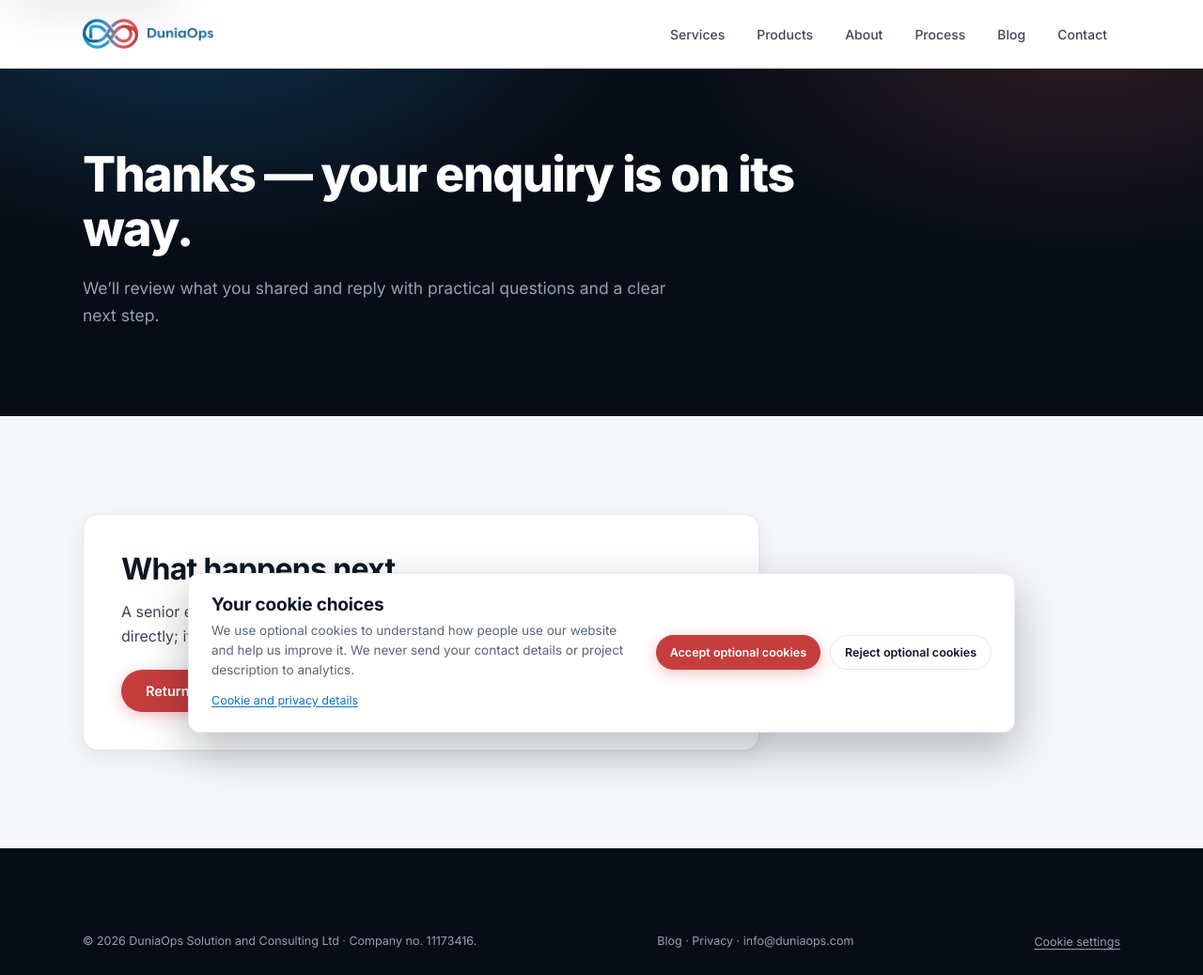
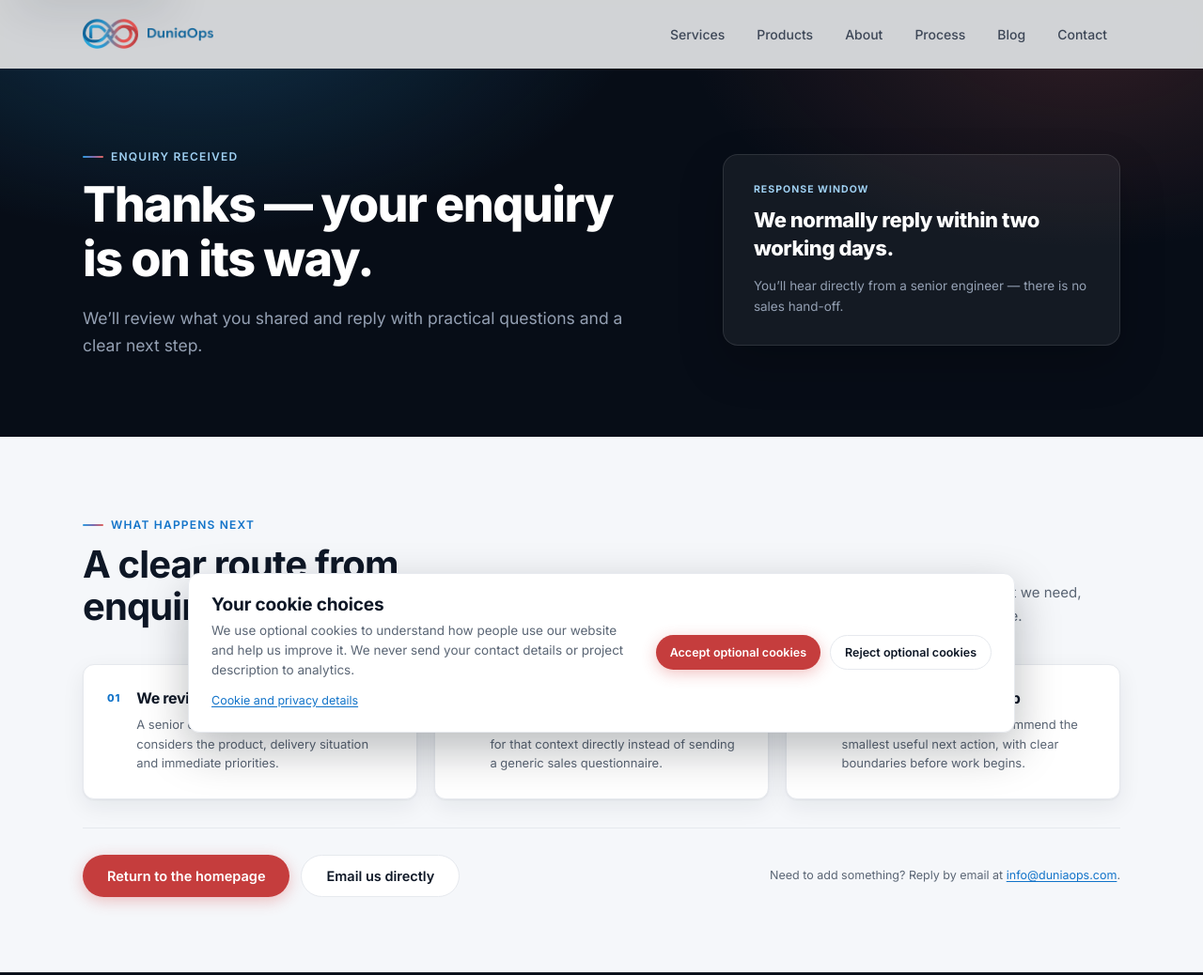
Before and after one commit to duniaops/duniaops, a website: page thank-you.html in a window 1280 px wide. Shown: the top 1038 px of the page at 94% size. Drawn offline with Linux system fonts and the light colour scheme.

Commit message:
fix(contact): improve thank-you page layout

```diff
--- a/css/site.css
+++ b/css/site.css
@@ -508,10 +508,36 @@
 .prose a{text-decoration:underline;text-underline-offset:2px}
 .legal-page .prose{max-width:820px}
 .legal-page .prose h2:first-child{margin-top:0}
-.success-panel{max-width:720px;background:#fff;border:1px solid var(--line);border-radius:var(--radius);padding:40px;box-shadow:var(--shadow)}
-.success-panel h2{font-size:32px;margin-bottom:14px}
-.success-panel p{font-size:16px;margin-bottom:22px}
-.success-actions{display:flex;gap:14px;flex-wrap:wrap}
+.thank-you-page{min-height:100vh;min-height:100dvh;display:flex;flex-direction:column;background:var(--navy)}
+.thank-you-page>header,.thank-you-page>.foot{flex:none}
+.thank-you-page main{display:flex;flex:1;flex-direction:column}
+.thank-you-hero{padding:76px 0 82px}
+.thank-you-hero-grid{display:grid;grid-template-columns:minmax(0,1.18fr) minmax(300px,.82fr);gap:72px;align-items:center}
+.thank-you-hero .kicker{color:var(--sky)}
+.thank-you-response{
+  padding:30px 32px;background:rgba(255,255,255,.055);border:1px solid var(--line-dark);
+  border-radius:var(--radius);box-shadow:0 20px 48px rgba(0,0,0,.22);
+}
+.thank-you-response span{display:block;margin-bottom:12px;color:var(--sky);font:700 10.5px/1.3 'Inter',sans-serif;letter-spacing:.1em;text-transform:uppercase}
+.thank-you-response strong{display:block;color:#fff;font:750 22px/1.35 'Inter',sans-serif;letter-spacing:-.02em}
+.thank-you-response p{margin-top:13px;color:var(--text-dark-muted);font-size:13.5px}
+.thank-you-next{display:flex;flex:1;align-items:center;padding:76px 0 80px}
+.thank-you-next>.container{width:100%}
+.thank-you-next-head{display:grid;grid-template-columns:minmax(0,.9fr) minmax(0,1.1fr);gap:64px;align-items:end}
+.thank-you-next-head .kicker{margin-bottom:14px}
+.thank-you-next-head h2{font-size:clamp(28px,3.5vw,40px)}
+.thank-you-next-head>p{max-width:560px;color:var(--soft);font-size:15px}
+.thank-you-steps{display:grid;grid-template-columns:repeat(3,1fr);gap:18px;margin-top:38px;list-style:none}
+.thank-you-steps li{display:flex;gap:17px;min-width:0;padding:27px 25px;background:#fff;border:1px solid var(--line);border-radius:var(--radius-sm);box-shadow:var(--shadow)}
+.thank-you-steps li>span{flex:0 0 auto;color:var(--blue);font:800 11px/1.5 'Inter',sans-serif;letter-spacing:.08em}
+.thank-you-steps h3{font-size:16px;margin-bottom:8px}
+.thank-you-steps p{color:var(--soft);font-size:13px;line-height:1.6}
+.thank-you-actions{display:flex;align-items:center;justify-content:space-between;gap:28px;margin-top:30px;padding-top:28px;border-top:1px solid var(--line)}
+.thank-you-actions>div{display:flex;gap:12px;flex-wrap:wrap}
+.thank-you-actions>p{color:var(--soft);font-size:12.5px;text-align:right}
+.thank-you-actions>p a{text-decoration:underline;text-underline-offset:2px}
+.thank-you-page .foot{padding:28px 0}
+.thank-you-page .foot-base{padding-top:0}
 .deliver-grid{display:grid;grid-template-columns:repeat(3,1fr);gap:18px;margin-top:40px}
 .deliver{
   background:#fff;border:1px solid var(--line);border-radius:var(--radius-sm);
@@ -983,6 +1009,10 @@
   .cta .cta-actions{margin-left:0}
   .contact-grid{grid-template-columns:1fr;gap:42px}
   .page-hero{padding:64px 0 72px}
+  .thank-you-hero-grid{grid-template-columns:1fr;gap:30px}
+  .thank-you-response{max-width:680px}
+  .thank-you-next-head{grid-template-columns:1fr;gap:16px;align-items:start}
+  .thank-you-steps{grid-template-columns:1fr}
   .blog-grid{grid-template-columns:1fr 1fr}
   .homepage-blog .homepage-blog-card-fourth{display:flex}
   .article-layout{grid-template-columns:minmax(0,760px);gap:44px}
@@ -1047,6 +1077,16 @@
   .foot-grid{grid-template-columns:1fr}
   .page-hero .hero-cta{flex-direction:column;align-items:stretch;width:100%}
   .page-hero .hero-cta .btn{width:100%;justify-content:center}
+  .thank-you-hero{padding:58px 0 62px}
+  .thank-you-response{padding:24px 22px}
+  .thank-you-response strong{font-size:19px}
+  .thank-you-next{padding:58px 0 62px}
+  .thank-you-steps{margin-top:30px}
+  .thank-you-steps li{padding:23px 21px}
+  .thank-you-actions{align-items:stretch;flex-direction:column}
+  .thank-you-actions>div{align-items:stretch;flex-direction:column}
+  .thank-you-actions .btn{width:100%;justify-content:center}
+  .thank-you-actions>p{text-align:left}
   .contact-section{padding:72px 0}
   .form-card{padding:24px 20px}
   .form-grid{grid-template-columns:1fr}
--- a/thank-you.html
+++ b/thank-you.html
@@ -10,19 +10,51 @@
 <link rel="preconnect" href="https://fonts.googleapis.com">
 <link rel="preconnect" href="https://fonts.gstatic.com" crossorigin>
 <link href="https://fonts.googleapis.com/css2?family=Inter:wght@400;500;600;700;800&amp;display=swap" rel="stylesheet">
-<link rel="stylesheet" href="css/site.css?v=20260723-blog">
+<link rel="stylesheet" href="css/site.css?v=20260908-thank-you-layout">
 <script src="js/analytics.js?v=20260907-lead-taxonomy" defer></script>
 <script src="js/site.js?v=20260723-blog" defer></script>
 </head>
-<body>
+<body class="thank-you-page">
 
 <a class="skip-link" href="#main-content">Skip to main content</a>
 
 <header><nav class="container nav" aria-label="Primary navigation"><a class="brand" href="/" aria-label="DuniaOps home"><img class="mark" src="assets/logo-mark.png" alt="DuniaOps logo" width="59" height="32"><img class="word" src="assets/logo-wordmark.png" alt="DuniaOps" width="69" height="15"></a><button class="nav-burger" type="button" aria-expanded="false" aria-controls="primary-navigation" aria-label="Open navigation"><span></span><span></span><span></span></button><ul class="nav-links" id="primary-navigation"><li><a href="/#services">Services</a></li><li><a href="/products">Products</a></li><li><a href="/about">About</a></li><li><a href="/#process">Process</a></li><li><a href="/blog">Blog</a></li><li><a href="/#contact">Contact</a></li></ul></nav></header>
 
 <main id="main-content">
-  <div class="page-hero"><div class="container"><h1>Thanks — your enquiry is on its way.</h1><p class="lead">We’ll review what you shared and reply with practical questions and a clear next step.</p></div></div>
-  <section class="alt"><div class="container"><div class="success-panel"><h2>What happens next</h2><p>A senior engineer will read your enquiry. If we need more context, we’ll ask for it directly; if the fit is clear, we’ll suggest the smallest useful next step.</p><div class="success-actions"><a class="btn btn-red" href="/">Return to the homepage</a><a class="btn btn-outline" href="mailto:info@duniaops.com">Email us directly</a></div></div></div></section>
+  <div class="page-hero thank-you-hero">
+    <div class="container thank-you-hero-grid">
+      <div>
+        <span class="kicker">Enquiry received</span>
+        <h1>Thanks — your enquiry is on its way.</h1>
+        <p class="lead">We’ll review what you shared and reply with practical questions and a clear next step.</p>
+      </div>
+      <aside class="thank-you-response" aria-label="Response expectation">
+        <span>Response window</span>
+        <strong>We normally reply within two working days.</strong>
+        <p>You’ll hear directly from a senior engineer — there is no sales hand-off.</p>
+      </aside>
+    </div>
+  </div>
+  <section class="alt thank-you-next">
+    <div class="container">
+      <div class="thank-you-next-head">
+        <div>
+          <span class="kicker">What happens next</span>
+          <h2>A clear route from enquiry to decision.</h2>
+        </div>
+        <p>We keep the first step useful and proportionate. You’ll know what we need, what we recommend and whether working together makes sense.</p>
+      </div>
+      <ol class="thank-you-steps">
+        <li><span aria-hidden="true">01</span><div><h3>We review the context</h3><p>A senior engineer reads your enquiry and considers the product, delivery situation and immediate priorities.</p></div></li>
+        <li><span aria-hidden="true">02</span><div><h3>We ask focused questions</h3><p>If anything important is missing, we’ll ask for that context directly instead of sending a generic sales questionnaire.</p></div></li>
+        <li><span aria-hidden="true">03</span><div><h3>We suggest the next step</h3><p>Where there is a fit, we’ll recommend the smallest useful next action, with clear boundaries before work begins.</p></div></li>
+      </ol>
+      <div class="thank-you-actions">
+        <div><a class="btn btn-red" href="/">Return to the homepage</a><a class="btn btn-outline" href="mailto:info@duniaops.com">Email us directly</a></div>
+        <p>Need to add something? Reply by email at <a href="mailto:info@duniaops.com">info@duniaops.com</a>.</p>
+      </div>
+    </div>
+  </section>
 </main>
 
 <footer class="foot"><div class="container"><div class="foot-base"><span>© 2026 DuniaOps Solution and Consulting Ltd · Company no. 11173416.</span><span><a href="/blog">Blog</a> · <a href="/privacy">Privacy</a> · <a href="mailto:info@duniaops.com">info@duniaops.com</a></span></div></div></footer>
```
Also changed, not shown: scripts/check-dist.mjs (+30 -0 lines).
